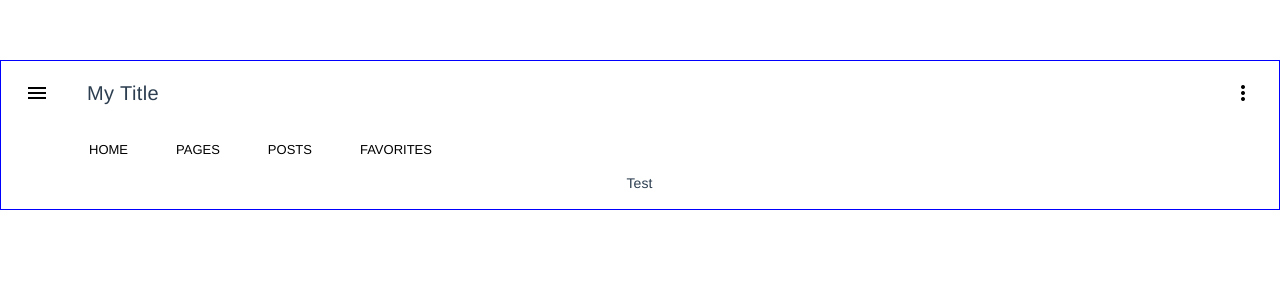
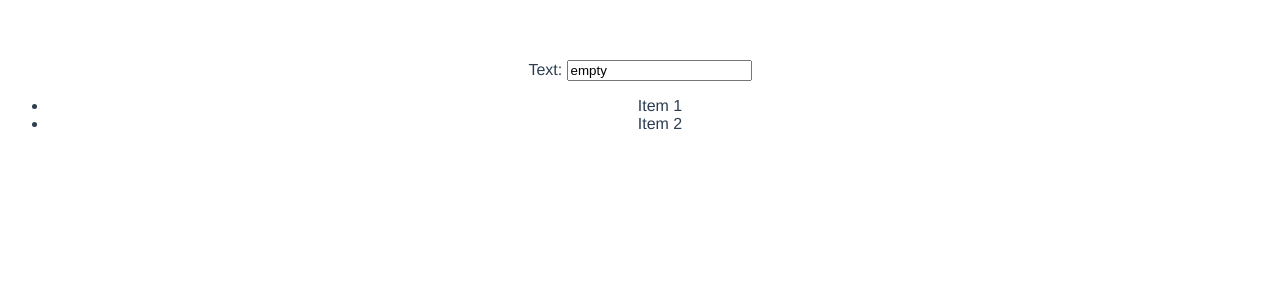
Before and after one commit to alexengrig/plyushkin-client, a Vue app: page / in a window 1280 px wide. Shown: the top 300 px of the page. Built offline with nearby package versions, Linux system fonts and the light colour scheme.

Commit message:
Adds simple todo list

```diff
--- a/src/App.vue
+++ b/src/App.vue
@@ -1,16 +1,37 @@
 <template>
     <div id="app">
-        <Toolbar />
+        <label for="input">Text: </label>
+        <input @keypress.enter="onAddText" id="input" v-model="text" />
+        <ul>
+            <li @dblclick="onDeleteText(index)"
+                v-bind:key="index"
+                v-for="(item, index) in items"
+            >
+                {{ item }}
+            </li>
+        </ul>
     </div>
 </template>
 
 <script>
-  import Toolbar from './components/Toolbar';
-
   export default {
     name: 'app',
-    components: {
-      Toolbar
+    data() {
+      return {
+        text: 'empty',
+        items: [
+          'Item 1',
+          'Item 2'
+        ]
+      };
+    },
+    methods: {
+      onAddText() {
+        this.items.push(this.text);
+      },
+      onDeleteText(index) {
+        this.items.splice(index, 1);
+      }
     }
   };
 </script>
--- a/src/main.js
+++ b/src/main.js
@@ -1,11 +1,5 @@
 import Vue from 'vue';
-import VueMaterial from 'vue-material';
-import 'vue-material/dist/vue-material.min.css';
 import App from './App.vue';
-
-Vue.config.productionTip = false;
-
-Vue.use(VueMaterial);
 
 new Vue({
   render: h => h(App)
```
